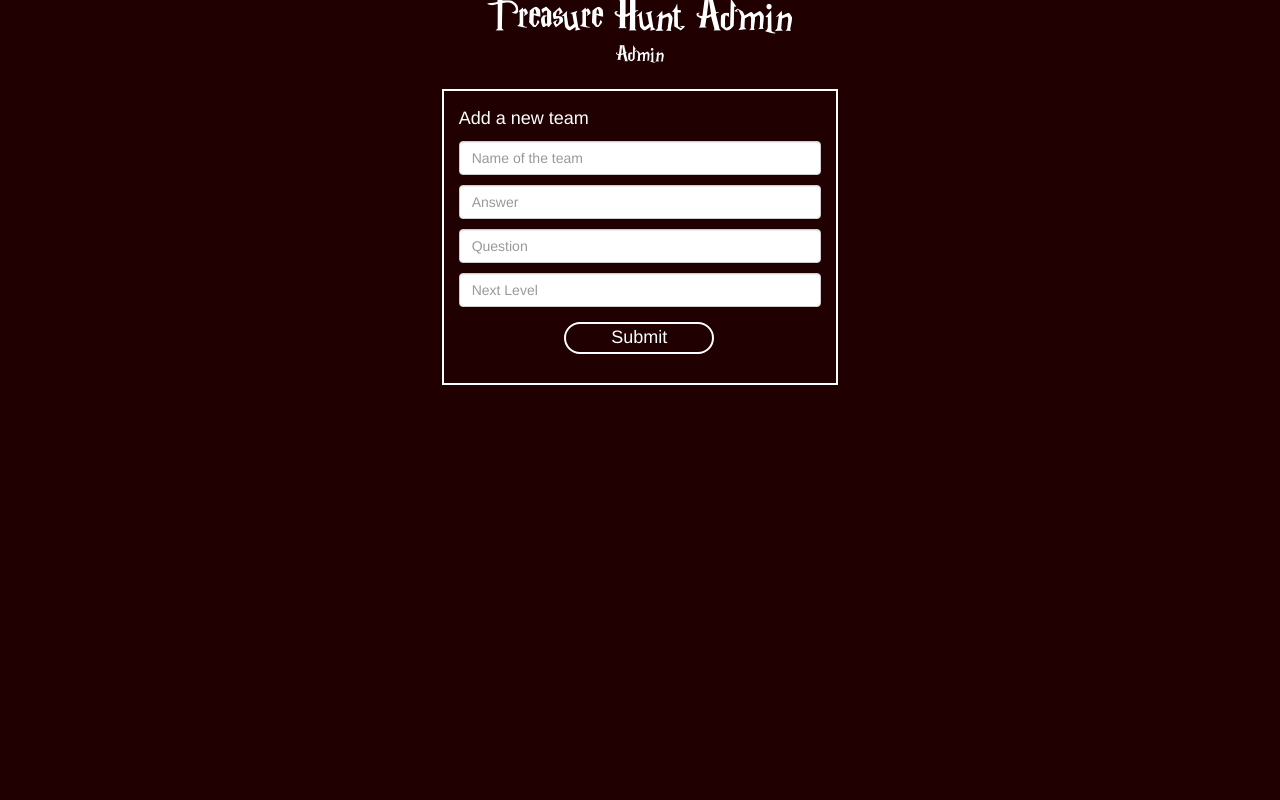
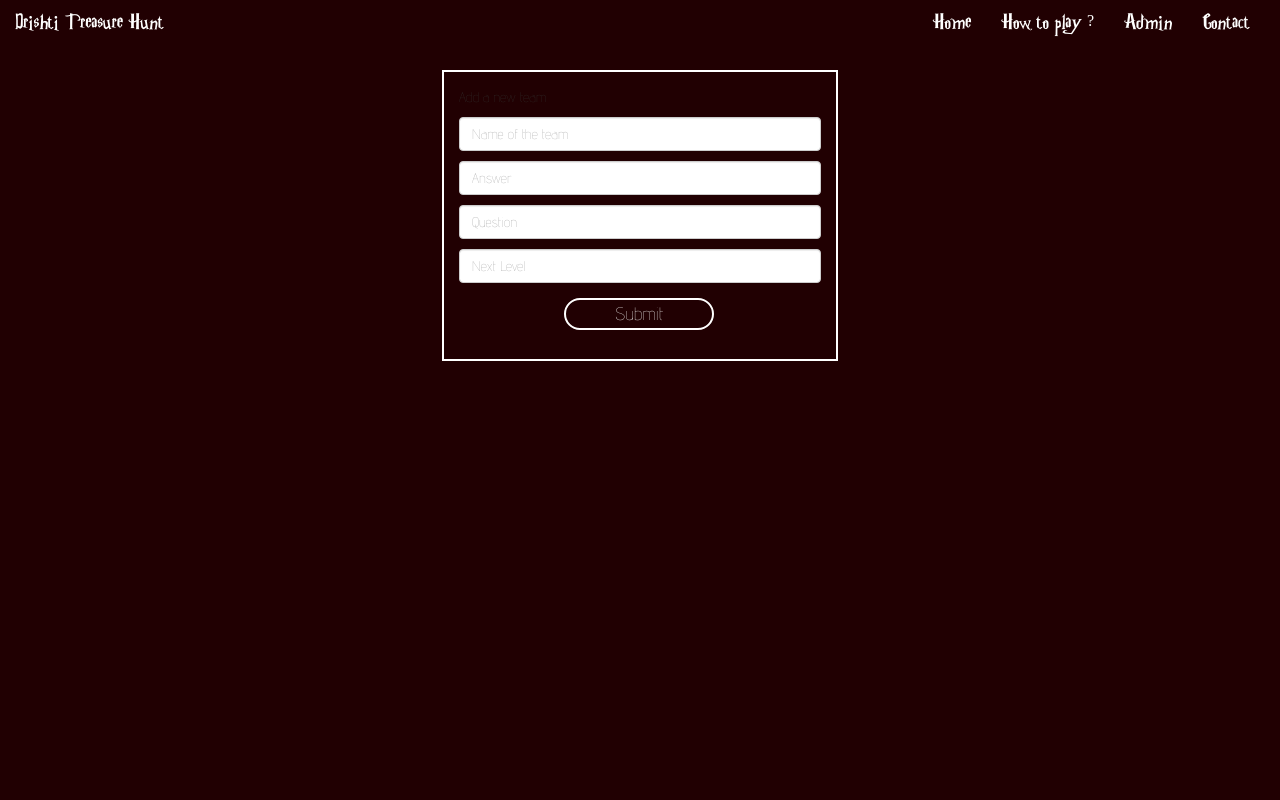
Before and after one commit to santhisenan/TreasureHunt, a CodeIgniter app: page /database/index.php/createteam/index in a window 1280 px wide. Run offline with CodeIgniter, Linux system fonts and the light colour scheme.

Commit message:
added templates for code reusablility

```diff
--- a/ci/application/config/config.php
+++ b/ci/application/config/config.php
@@ -23,7 +23,7 @@
 | a PHP script and you can easily do that on your own.
 |
 */
-$config['base_url'] = '';
+$config['base_url'] = 'http://192.168.0.103:8000/drishtith/ci/';
 
 /*
 |--------------------------------------------------------------------------
--- a/ci/application/controllers/adminController.php
+++ b/ci/application/controllers/adminController.php
@@ -6,7 +6,9 @@
 		$this->load->model('adminModel');
 	}
 	public function index(){
+		$this->load->view('templates/headerTemplate.php');
 		$this->load->view('adminLoginView');
+		$this->load->view('templates/footerTemplate.php');
 	}
 	public function adminLoginValidate(){
 		//validation
@@ -14,7 +16,9 @@
 		$this->form_validation->set_rules('password', 'Passowrd', 'required');
 		if ($this->form_validation->run() == FALSE) {
 			if(isset($this->session->userdata['logged_in'])){
+				$this->load->view('templates/headerTemplate.php');
 				$this->load->view('adminView');
+				$this->load->view('templates/footerTemplate.php');
 			}
 			else{
 
@@ -33,7 +37,9 @@
 					'username'=>$data['username'],
 					'logged_in'=>TRUE );
 				$this->session->set_userdata($session_data);
+				$this->load->view('templates/headerTemplate.php');
 				$this->load->view('adminView');
+				$this->load->view('templates/footerTemplate.php');
 			}
 			else{
 			echo $data['username'];
--- a/ci/application/controllers/createTeam.php
+++ b/ci/application/controllers/createTeam.php
@@ -7,7 +7,9 @@
 		$this->load->model('adminModel');
 	}
 	public function index(){
+		$this->load->view('templates/headerTemplate.php');
 		$this->load->view('createTeamView');
+		$this->load->view('templates/footerTemplate.php');
 	}
 	public function addTeam(){
 		$data = array(
@@ -17,7 +19,9 @@
 				'nextlevel'=>$this->input->post('nextLevel'),
 				);
 		$this->adminModel->insertTeam($data);
-		$this->load->view("adminView");
+		$this->load->view('templates/headerTemplate.php');
+		$this->load->view('adminView');
+		$this->load->view('templates/footerTemplate.php');
 	}
 }
 
--- a/ci/application/controllers/listAllTeams.php
+++ b/ci/application/controllers/listAllTeams.php
@@ -8,8 +8,10 @@
 	}
 	public function show(){
 		$data['rows'] = $this->adminModel->listAll();
+		$this->load->view('templates/headerTemplate.php');
 		$this->load->view('listAllTeamsView',$data);
-	}
+		$this->load->view('templates/footerTemplate.php');
+}
 
 
 }
--- a/ci/application/controllers/main.php
+++ b/ci/application/controllers/main.php
@@ -1,8 +1,9 @@
 <?php
 class Main extends CI_Controller {
 	public function index(){
+		$this->load->view('templates/headerTemplate.php');
 		$this->load->view('loginView');
-	}
+		$this->load->view('templates/footerTemplate.php');	}
 
 }
  ?>
--- a/ci/application/views/createTeamView.php
+++ b/ci/application/views/createTeamView.php
@@ -1,28 +1,14 @@
-<html>
-	<head>
-		<meta name="viewport" content="width=device-width, initial-scale=1">
-		<title>Admin</title>
-		<link rel="stylesheet" href="bootstrap/css/bootstrap.min.css">
-		<link rel="stylesheet" href="css/styles_form.css">
-		<link rel="stylesheet" href="css/admin_styles.css">
 
-	</head>
-	<body>
-	<nav class="navbar .navbar-fixed-top naver">
-		<div class="container-fluid">
-			<span>Treasure Hunt Admin</span>
-		</div>
-		<div><a href="adminController">Admin</a></div>
-	</nav>
+
 	<div class="row">
 		<div class="col-md-4 col-md-offset-4">
-			<div class="form-container">
+			<div class="form-container add-new-team-form-container">
 			<span>Add a new team</span>
 				<form action="createTeam/addteam" method="POST">
-				<input type="text" class="form-control" placeholder="Name of the team" name="teamName" required/>
-				<input type="password" class="form-control" placeholder="Answer" name="answer" required/>
-				<input type="text" class="form-control" placeholder="Question" name="question" required />
-				<input type="text" class="form-control" placeholder="Next Level" name="nextLevel" required>
+				<input type="text" class="form-control add-new-team-form" placeholder="Name of the team" name="teamName" required/>
+				<input type="password" class="form-control add-new-team-form" placeholder="Answer" name="answer" required/>
+				<input type="text" class="form-control add-new-team-form" placeholder="Question" name="question" required />
+				<input type="text" class="form-control add-new-team-form" placeholder="Next Level" name="nextLevel" required>
 				<div class="row">
 				<div class="col-md-2 col-md-offset-3">
 				<button type="submit" class="btn-primary submit-btn">Submit</button>
@@ -32,7 +18,3 @@
 			</div>
 		</div>
 	</div>
-
-
-	</body>
-</html>
--- /dev/null
+++ b/ci/application/views/templates/footerTemplate.php
@@ -0,0 +1,4 @@
+	</body>
+</html>
+<script src="js/jquery-3.1.1.min.js"></script>
+<script src="bootstrap/js/bootstrap.min.js"></script>
--- /dev/null
+++ b/ci/application/views/templates/headerTemplate.php
@@ -0,0 +1,32 @@
+<html>
+	<head>
+		<meta name="viewport" content="width=device-width, initial-scale=1">
+		<title>Drihti Treasure Hunt</title>
+		<link rel="stylesheet" href="<?php echo base_url("bootstrap/css/bootstrap.min.css") ?>">
+    <link rel="stylesheet" href="<?php echo base_url("css/styles_form.css") ?>">
+    <link rel="stylesheet" href="<?php echo base_url("css/admin_styles.css") ?>">
+
+	</head>
+
+
+	<body>
+<nav class="navbar naver">
+  <div class="container-fluid">
+    <div class="navbar-header">
+      <button type="button" class="navbar-toggle" data-toggle="collapse" data-target="#myNavbar">
+        <span class="icon-bar"></span>
+        <span class="icon-bar"></span>
+        <span class="icon-bar"></span>
+      </button>
+      <a class="navbar-brand" href="<?php echo base_url("main")?>">Drishti Treasure Hunt</a>
+    </div>
+    <div class="collapse navbar-collapse" id="myNavbar">
+      <ul class="nav navbar-nav navbar-right">
+        <li class="active "><a href="<?php echo base_url("css/admin_styles.css") ?>">Home</a></li>
+        <li><a href="#">How to play ?</a></li>
+		<li><a href="<?php echo base_url("adminController") ?>">Admin</a></li>
+		<li><a href="#">Contact</a></li>
+		</ul>
+    </div>
+  </div>
+</nav>
--- a/ci/css/admin_styles.css
+++ b/ci/css/admin_styles.css
@@ -5,10 +5,10 @@
 .panel-row{
 		margin: 0px;
 }
-.form-control{
+.add-new-team-form{
 	margin-top: 10px;
 }
-.form-container{
+.add-new-team-form-container{
 	padding: 15px;
 	border:solid 2px white;
 
@@ -21,7 +21,7 @@
 	margin-top:15px;
 }
 
-.form-container span {
+.login-form-container span {
 	color: #ffffff;
 	font-size: 18px;
 	font-weight: 300;
--- a/ci/css/styles_form.css
+++ b/ci/css/styles_form.css
@@ -6,8 +6,14 @@
 		font-family:hptext;
 		src:url("../fonts/hptext.ttf");
 		}
+@font-face{
+		font-family:advent;
+		src:url("../fonts/advent.ttf");
+		}
 body{
 	background-color:#210002;
+	font-family:advent;
+
 
 }
 
@@ -106,7 +137,7 @@
 	background-color: transparent;
 
 }
-.form-container{
+.add-new-team-form-container{
 	padding: 0px;
 	margin: 0px;
 }
```
Also changed, not shown: other parts of ci/css/styles_form.css (+27 -2 lines), ci/application/views/adminLoginView.php (+1 -21 lines), ci/application/views/adminView.php (+1 -19 lines), ci/application/views/listAllTeamsView.php (+1 -16 lines), ci/application/views/loginView.php (+1 -38 lines), ci/fonts/advent.ttf (added).
